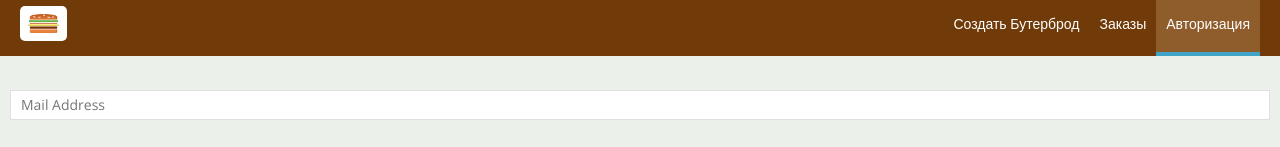
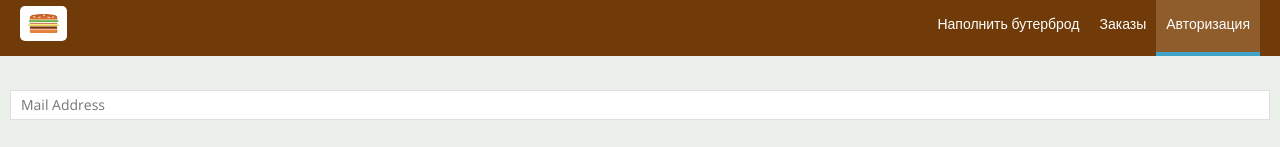
Before and after one commit to webAnatoly/BurgerBuilder, a React app: page /auth in a window 1280 px wide. Shown: the top 147 px of the page. Built offline with nearby package versions, Linux system fonts and the light colour scheme.

Commit message:
Rename menu item

```diff
--- a/src/components/Navigation/NavigationItems/NavigationItems.js
+++ b/src/components/Navigation/NavigationItems/NavigationItems.js
@@ -5,7 +5,7 @@ import NavigationItem from './NavigationItem/NavigationItem';
 
 const NavigationItems = () => (
   <ul className={s.NavigationItems}>
-    <NavigationItem link="/" exact>Создать Бутерброд</NavigationItem>
+    <NavigationItem link="/" exact>Наполнить бутерброд</NavigationItem>
     <NavigationItem link="/orders">Заказы</NavigationItem>
     <NavigationItem link="/auth">Авторизация</NavigationItem>
     {/* <NavigationItem link="/checkout">Checkout</NavigationItem> */}
```
